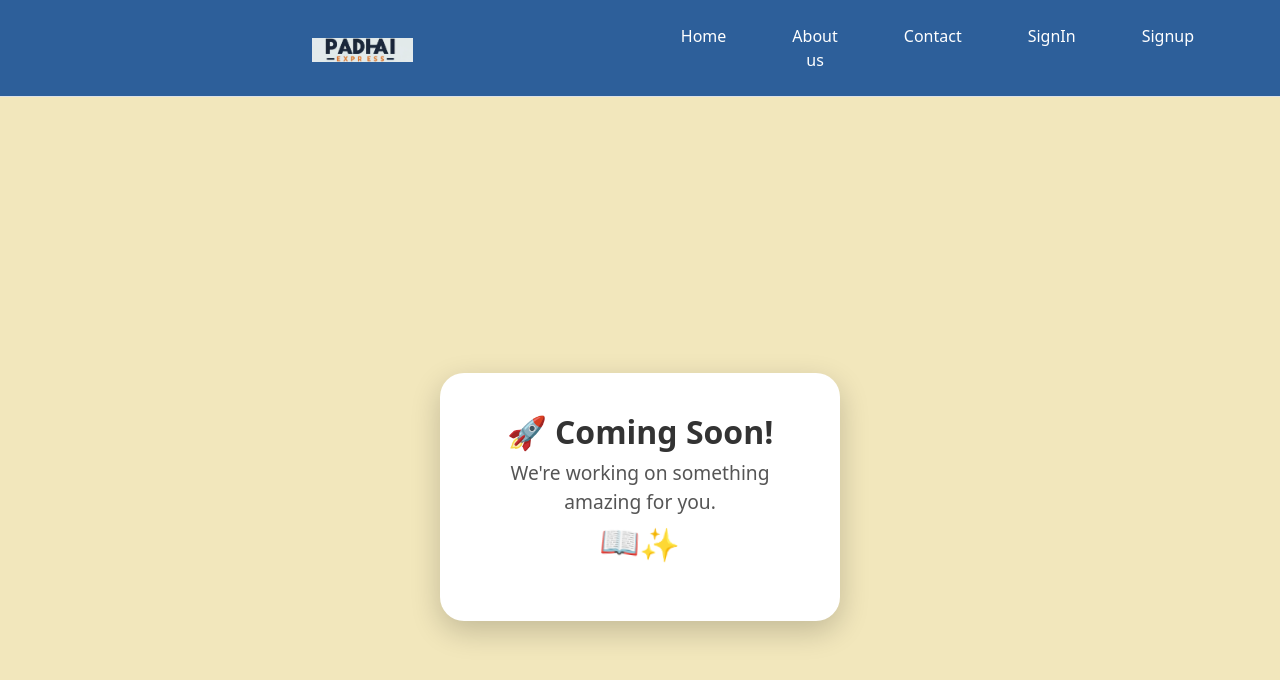
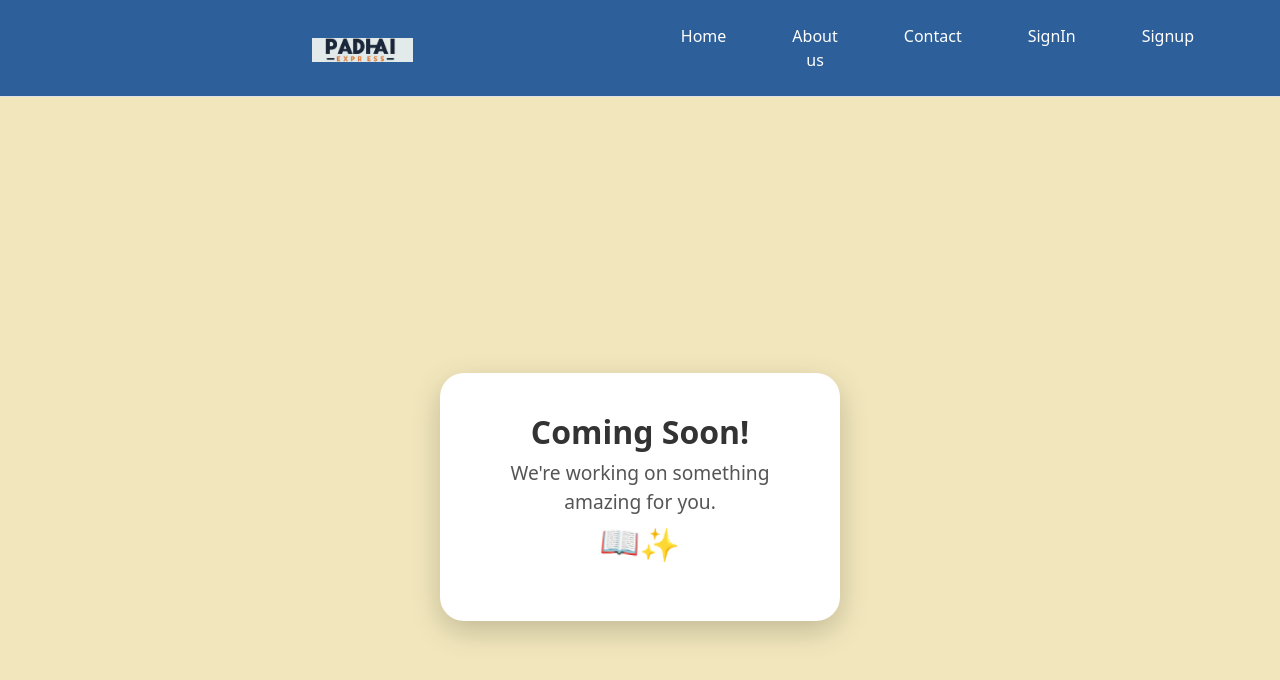
Before and after one commit to learnwithpriyanka/PadhaiXpress, a React (Vite) app in the folder frontend/: page /notes in a window 1280 px wide. Shown: the top 680 px of the page. Built offline with nearby package versions, Linux system fonts and the light colour scheme.

Commit message:
add notes page

```diff
--- a/frontend/src/showpages/notes/Notes.jsx
+++ b/frontend/src/showpages/notes/Notes.jsx
@@ -17,7 +17,7 @@ export default function NotesPage() {
           animate={{ opacity: 1, y: 0 }}
           transition={{ duration: 1.2, delay: 0.5 }}
         >
-          🚀 Coming Soon!
+           Coming Soon!
         </motion.h1>
         <motion.p
           className="subtitle"
```
